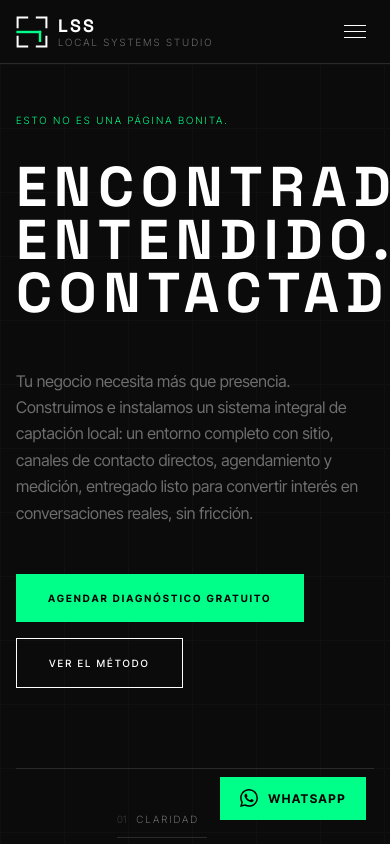
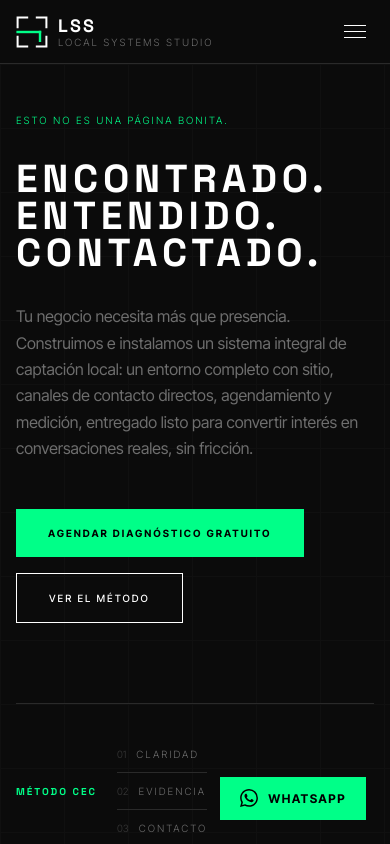
Before and after one commit to Biergemg/LSS-Local-Systems-Studio, a Next.js app: page / in a window 390 px wide. Shown: the top 844 px of the page. Built offline with nearby package versions, Linux system fonts and the light colour scheme.

Commit message:
fix(mobile): corrige desbordamiento de margen en el headline del hero

```diff
--- a/components/sections/Hero.tsx
+++ b/components/sections/Hero.tsx
@@ -56,9 +56,10 @@ export default function Hero() {
 
         {/* Main headline */}
         <h1
+          className="hero-headline"
           style={{
             fontFamily: 'var(--font-display)',
-            fontSize: 'clamp(56px, 9vw, 104px)',
+            fontSize: 'clamp(36px, 10vw, 104px)',
             fontWeight: 700,
             textTransform: 'uppercase',
             letterSpacing: 'var(--tracking-wider)',
@@ -66,6 +67,7 @@ export default function Hero() {
             color: 'var(--fg)',
             marginBottom: '48px',
             whiteSpace: 'pre-line',
+            wordBreak: 'break-word',
           }}
         >
           {HERO.headline}
@@ -207,6 +209,7 @@ export default function Hero() {
       <style>{`
         @media (max-width: 768px) {
           #hero .hero-content { padding-top: 48px !important; padding-bottom: 48px !important; }
+          #hero .hero-headline { margin-bottom: 32px !important; }
         }
         @media (max-width: 640px) {
           #hero .cec-pillars { flex-direction: column !important; border-left: none !important; }
```
